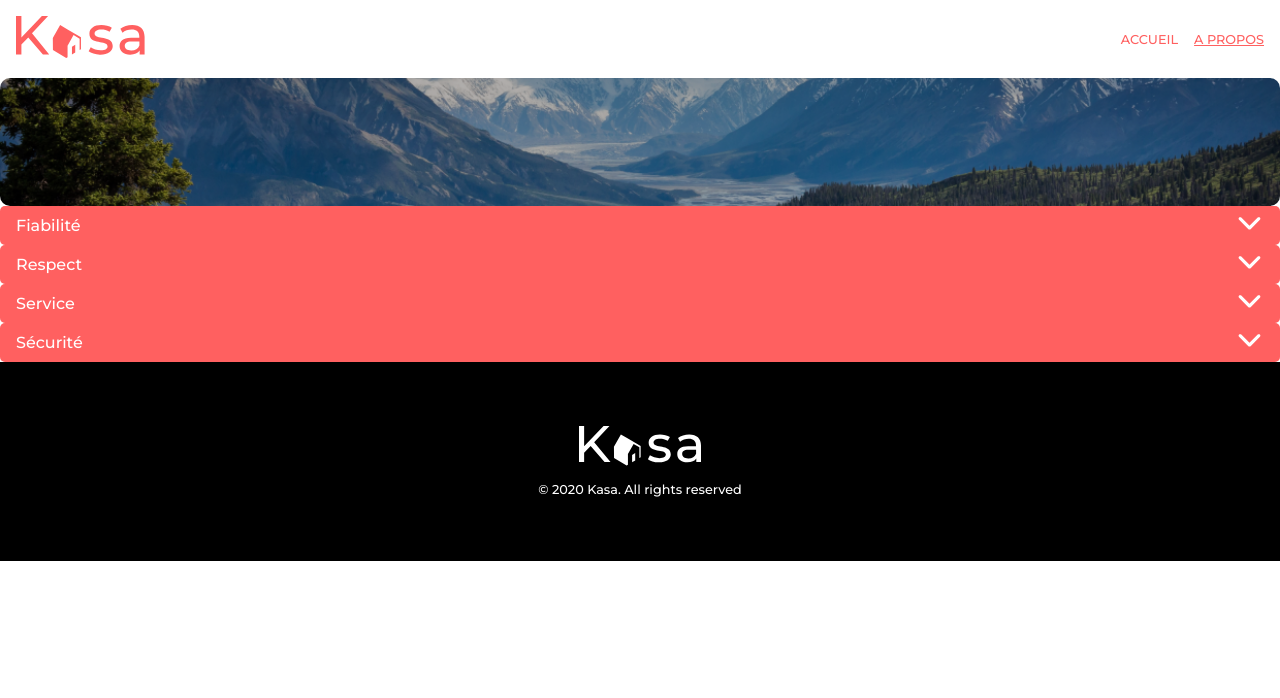
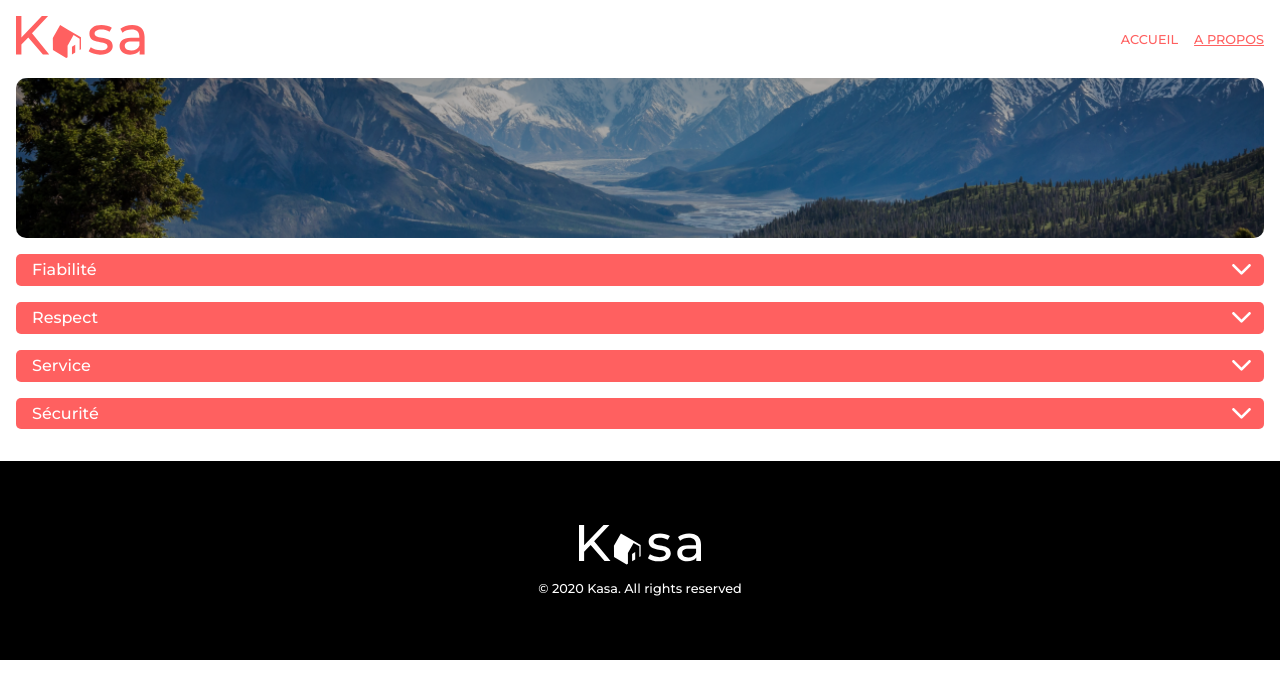
Before and after one commit to ThomasCharuel/kasa, a React (Create React App) app: page /about in a window 1280 px wide. Shown: the top 698 px of the page. Built offline with nearby package versions, Linux system fonts and the light colour scheme.

Commit message:
Implement CSS About page

```diff
--- a/src/components/Banner/index.module.scss
+++ b/src/components/Banner/index.module.scss
@@ -2,7 +2,7 @@
   position: relative;
   border-radius: 10px;
   overflow: hidden;
-  height: 8rem;
+  height: 10rem;
 
   &__picture {
     position: absolute;
--- a/src/components/Collapse/index.jsx
+++ b/src/components/Collapse/index.jsx
@@ -8,13 +8,13 @@ function Collapse({ title, children, isCollapsedInit = true }) {
 
   return (
     <article className={styles.collapse + (!isCollapsed ? ` ${styles.active}` : '')}>
-      <header className={styles.collapse__header}>
-        <h2 className={styles.collapse__title}>{title}</h2>
-        <button onClick={() => setIsCollapsed(!isCollapsed)}>
-          <img src={AngleDown} className={styles.collapse__icon} />
+      <header className={styles.header}>
+        <h2 className={styles.header__title}>{title}</h2>
+        <button onClick={() => setIsCollapsed(!isCollapsed)} className={styles.collapseButton}>
+          <img src={AngleDown} className={styles.collapseButton__icon} />
         </button>
       </header>
-      {!isCollapsed && <div className={styles.collapse__content}>{children}</div>}
+      {!isCollapsed && <div className={styles.content}>{children}</div>}
     </article>
   );
 }
--- a/src/components/Collapse/index.module.scss
+++ b/src/components/Collapse/index.module.scss
@@ -4,36 +4,40 @@
   border-radius: 5px;
   background-color: $color-light-grey;
 
-  &__header {
-    padding: 0.2rem 1rem;
+  &.active {
+    .collapseButton {
+      transform: rotate(-180deg);
+    }
+  }
+}
+
+.header {
+  padding: 0.2rem 0.6rem 0.2rem 1rem;
   display: flex;
   justify-content: space-between;
   align-items: center;
   background-color: $color-primary;
   border-radius: 5px;
-  }
 
   &__title {
     color: $color-white;
     font-weight: $font-weight-medium;
     font-size: 1rem;
   }
+}
+
+.collapseButton {
+  display: flex;
 
   &__icon {
-    height: 1.8rem;
+    height: 1.6rem;
+  }
 }
 
-  &__content {
+.content {
   padding: 2rem 1rem;
   color: $color-primary;
   font-weight: $font-weight-regular;
   font-size: 0.8rem;
   line-height: 1.1rem;
 }
-
-  &.active &{
-    &__icon {
-      transform: rotate(180deg);
-    }
-  }
-}
--- a/src/pages/About/index.jsx
+++ b/src/pages/About/index.jsx
@@ -29,7 +29,7 @@ const aboutSections = [
 
 function About() {
   return (
-    <main>
+    <main className={styles.main}>
       <Banner picture={BannerPicture} />
       <ul className={styles.about__listing}>
         {aboutSections.map((section, index) => (
--- a/src/pages/About/index.module.scss
+++ b/src/pages/About/index.module.scss
@@ -0,0 +1,10 @@
+.main {
+  padding: 0 1rem 1rem;
+}
+
+.about__listing {
+  padding: 1rem 0;
+  display: flex;
+  flex-direction: column;
+  gap: 1rem;
+}
```
Lines whose indentation alone changed are shown as unchanged.
